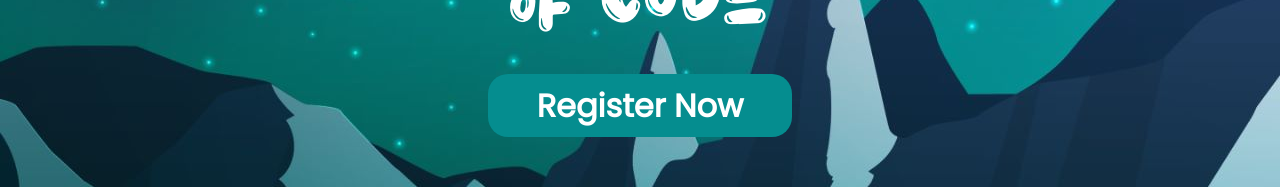
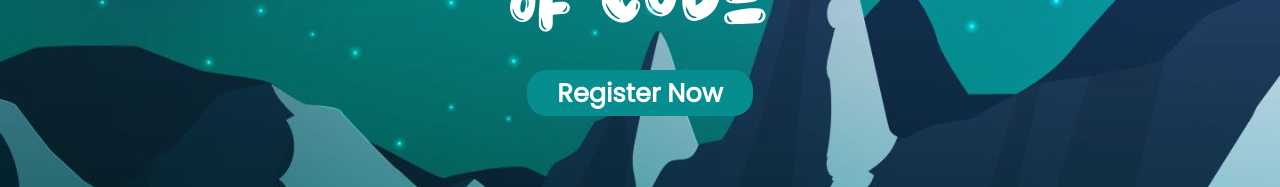
Before and after one commit to winterofcode/2022, a React (Create React App) app: page / in a window 1280 px wide. Shown: the part 318-505 px from the top of the page. Built offline with nearby package versions, Linux system fonts and the light colour scheme; the HTML template or start-up script is replaced by a standard one.

Commit message:
added reg link

```diff
--- a/src/styles/newhome.css
+++ b/src/styles/newhome.css
@@ -106,6 +106,7 @@ font-weight:600;
 font-size: 1.5rem;
 font-family: Poppins;
 color: white;
+padding: 5px 30px;
 animation: 3s btn-ani;
 cursor: pointer;
   }
@@ -207,7 +208,7 @@ cursor: pointer;
     top:calc(20vh + 5rem + 9.5em)
   }
   .wreg{
-    font-size: 2rem;
+    font-size: 1.6rem;
     width:304px;
   }
   .rtree{
--- a/src/views/Newhome.jsx
+++ b/src/views/Newhome.jsx
@@ -27,7 +27,7 @@ const NewHome=()=>{
                 <span className="slide-r">code</span>
                 </div>
                 <div className="reg-btn">
-                <button className="wreg">Register Now</button>
+                <a href="https://register.winterofcode.com/" target="_blank" className="wreg">Register Now</a>
                 </div>
 
                 <div className="ltree-2">
```
